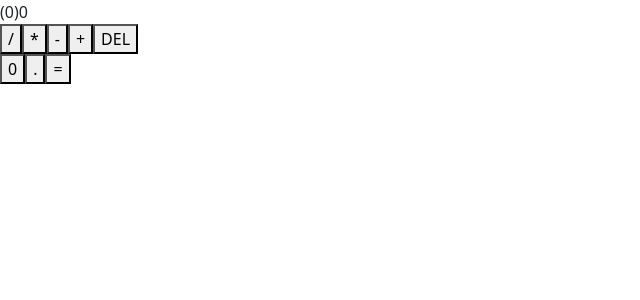
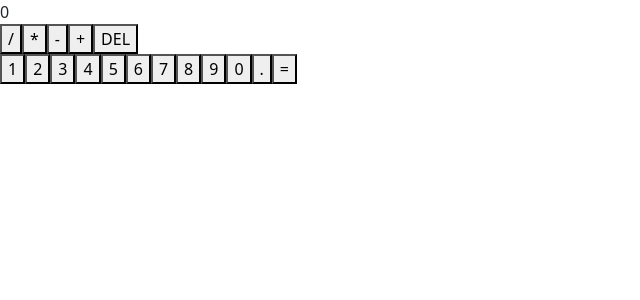
Before and after one commit to priyan1995/React-fundamenals, a React (Create React App) app: page /calculator in a window 1280 px wide. Shown: the top 300 px of the page, without its empty margins (0-640 px from the left). Built offline with nearby package versions, Linux system fonts and the light colour scheme.

Commit message:
double adding operations restricted

```diff
--- a/src/calculator/index.jsx
+++ b/src/calculator/index.jsx
@@ -1,14 +1,38 @@
-import React from 'react';
+import React, {useState} from 'react';
 import './calculator.css';
 
 export const Calculator = () => {
 
+    const [calc, setCalc] = useState("");
+    const [result, setResult] = useState("");
+
+    const ops = ["+","/","*","-","0"]
+
+
+    const updateCalc = (value) => {
+
+        if(
+            ops.includes(value) && calc === '' ||
+            ops.includes(value) && ops.includes(calc.slice(-1))
+        ){
+            return;
+        }
+
+        setCalc(calc+value);
+    }
+
+
     const createDigits = () => {
+
         const digits = [];
 
-        for (let i; i < 10; i++) {
+        for (let i=1; i < 10; i++) {
             digits.push(
-                <button key={i}>{i}</button>
+                <button
+                onClick={()=>updateCalc(i.toString())}
+                key={i}>
+                    {i}
+                    </button>
             )
         }
 
@@ -22,22 +46,22 @@ export const Calculator = () => {
                 <div className="pd-calculator">
 
                     <div className="pd-calc-display">
-                        <span>(0)</span>
-                        <span>0</span>
+                       { result ? <span>({result})</span> : ''}
+                        <span>{calc || "0"}</span>
                     </div>
 
                     <div className="pd-calc-operators">
-                        <button>/</button>
-                        <button>*</button>
-                        <button>-</button>
-                        <button>+</button>
-                        <button>DEL</button>
+                        <button onClick={ ()=> updateCalc('/')}>/</button>
+                        <button onClick={ ()=> updateCalc('*')}>*</button>
+                        <button onClick={ ()=> updateCalc('-')}>-</button>
+                        <button onClick={ ()=> updateCalc('+')}>+</button>
+                        <button >DEL</button>
                     </div>
 
                     <div className="pd-calc-digits">
-                        {createDigits}
-                        <button>0</button>
-                        <button>.</button>
+                        {createDigits()}
+                        <button  onClick={ ()=> updateCalc('0')}>0</button>
+                        <button  onClick={ ()=> updateCalc('.')}>.</button>
                         <button>=</button>
                     </div>
 
```
